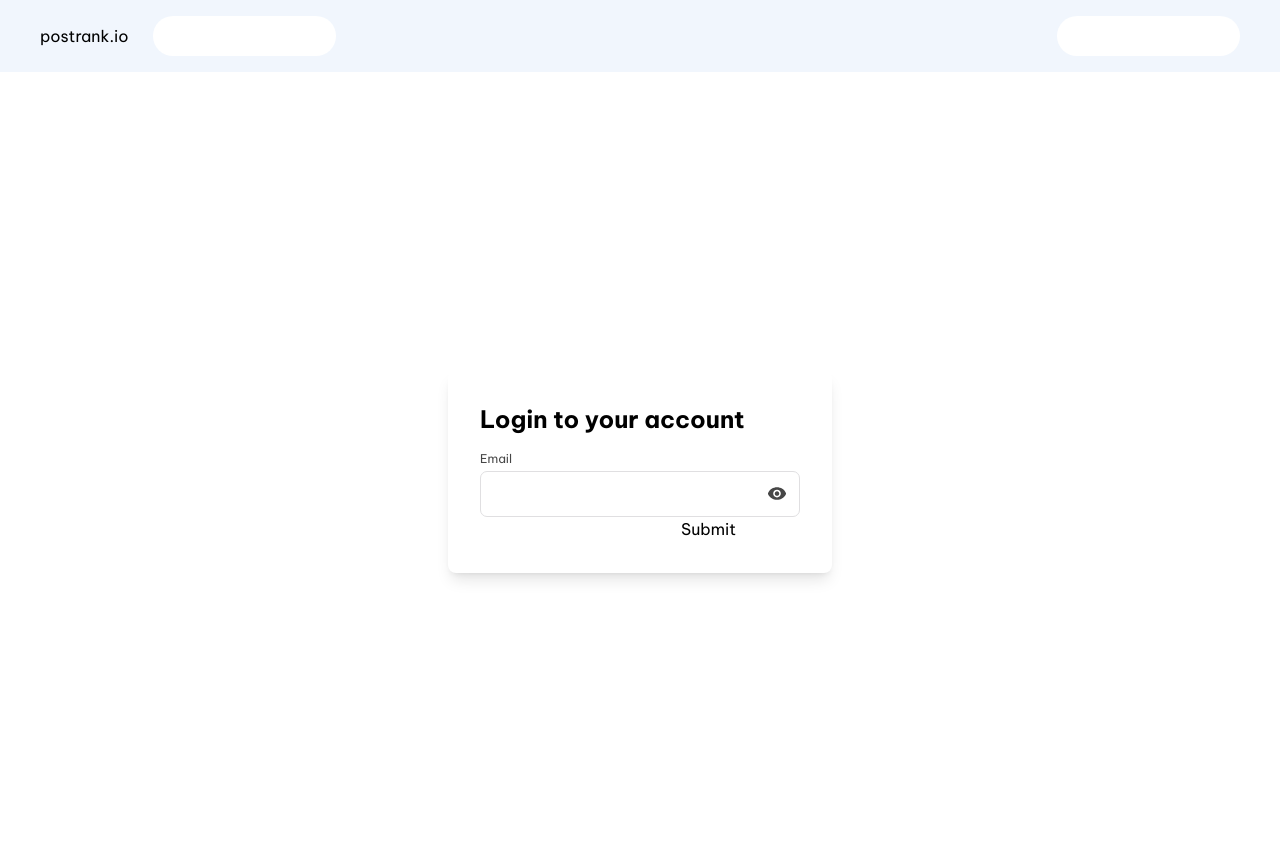
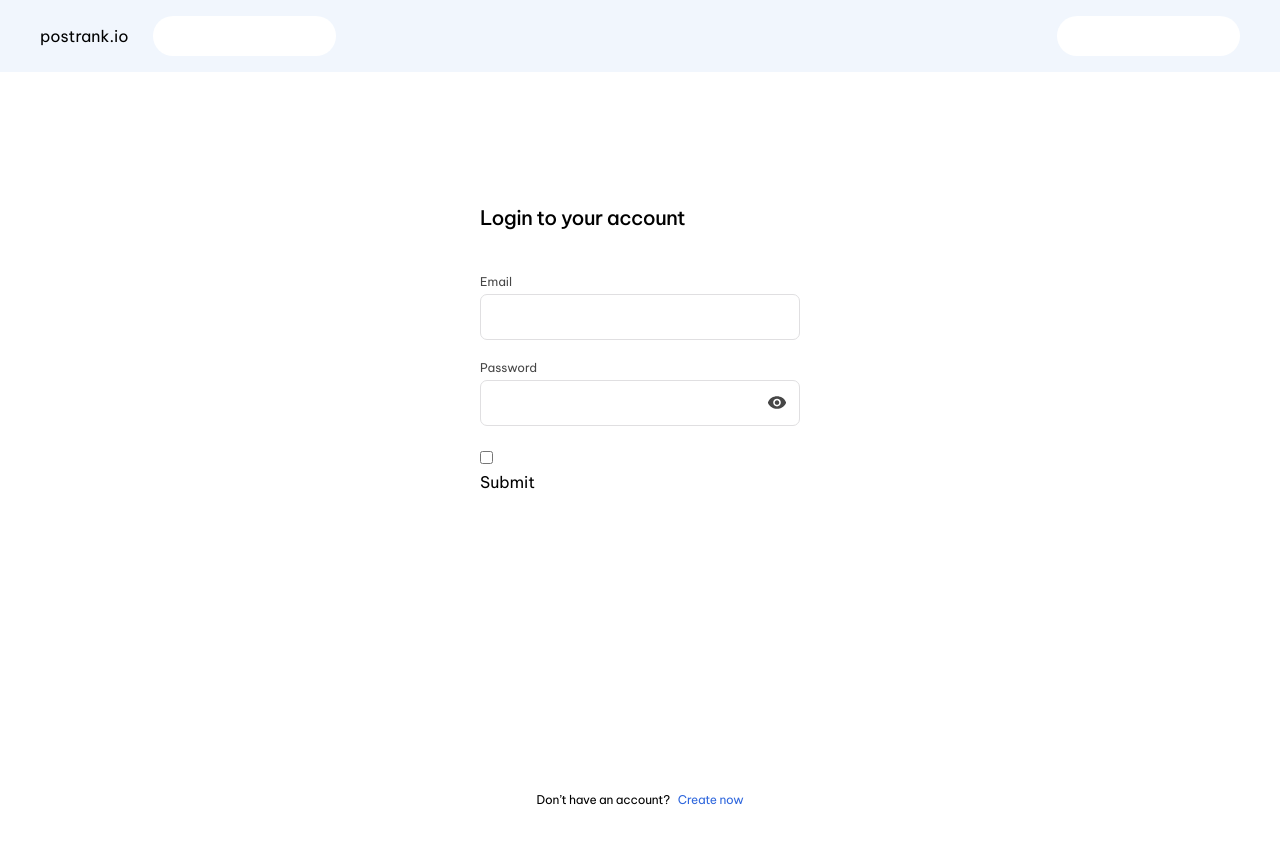
Before and after one commit to muhammadqamar/postrank, a React (Create React App) app: page /Login in a window 1280 px wide. Shown: the top 844 px of the page. Built offline with nearby package versions, Linux system fonts and the light colour scheme.

Commit message:
fix Login

```diff
--- a/src/components/Authentications/Login/index.tsx
+++ b/src/components/Authentications/Login/index.tsx
@@ -6,9 +6,9 @@ import EyeIcon from "../../../assets/images/Icons/eye.svg";
 
 const LoginForm = () => {
   return (
-    <div className="bg-white h-screen flex items-center justify-center">
-      <div className="bg-white w-96 p-8 shadow-lg rounded-lg">
-        <h6 className="text-2xl font-bold mb-4">Login to your account</h6>
+    <div className="bg-white h-screen flex flex-col justify-between items-center pt-[132px] pb-16">
+      <div className="w-80">
+        <h6 className="h6 font-normal mb-[42px]">Login to your account</h6>
         <Formik
           initialValues={{ email: "", password: "" }}
           validate={(values) => {
@@ -49,16 +49,23 @@ const LoginForm = () => {
                 value={values.email}
                 errors={errors.email}
                 touch={touched.email}
-                icon={EyeIcon}
               />
-              <input
+              <InputField
+                label="Password"
                 type="password"
                 name="password"
                 onChange={handleChange}
                 onBlur={handleBlur}
                 value={values.password}
+                errors={errors.password}
+                touch={touched.password}
+                icon={EyeIcon}
               />
-              {errors.password && touched.password && errors.password}
+              <div className="flex justify-between">
+                <div className="">
+                  <input type="checkbox" />
+                </div>
+              </div>
               <button type="submit" disabled={isSubmitting}>
                 Submit
               </button>
@@ -66,6 +73,12 @@ const LoginForm = () => {
           )}
         </Formik>
       </div>
+      <div className="flex gap-2">
+        <p className="p-small text-gray-900">Don’t have an account?</p>
+        <a className="p-small font-medium text-blue-500" href="#">
+          Create now
+        </a>
+      </div>
     </div>
   );
 };
--- a/src/utils/InputField/index.tsx
+++ b/src/utils/InputField/index.tsx
@@ -44,7 +44,7 @@ const Index: React.FC<InputProps> = ({
           onChange={onChange}
           onBlur={onBlur}
           value={values}
-          className={`w-full border border-solid rounded-[7px] focus-visible:outline-1 focus-visible:outline focus-visible:outline-blue-500 py-[10px] px-3 pr-9 ${className} `}
+          className={`w-full bg-white border border-solid rounded-[7px] focus-visible:outline-1 focus-visible:outline focus-visible:outline-blue-500 py-[10px] px-3 pr-9 mb-5 ${className} `}
           style={{
             backgroundImage: `url(${icon})`,
             backgroundRepeat: "no-repeat",
```
